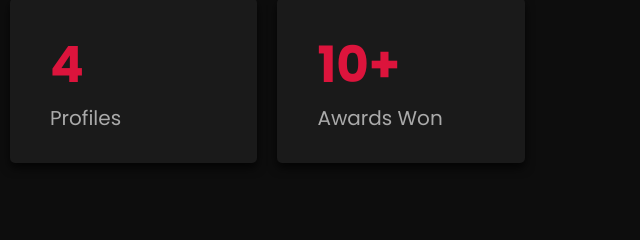
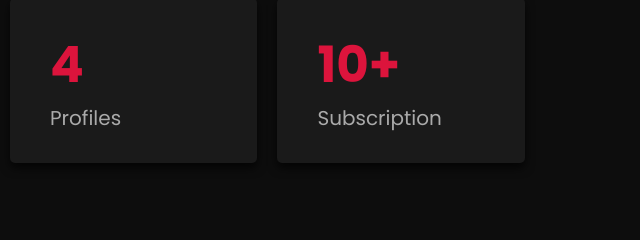
Before and after one commit to GNiruthian/demian-s-technology, a plain HTML site: page about.html in a window 1280 px wide. Shown: the part 383-623 px from the top of the page, 640-1280 px from the left. Drawn offline with Linux system fonts and the light colour scheme.

Commit message:
Update about.html

```diff
--- a/about.html
+++ b/about.html
@@ -80,7 +80,7 @@
 
                 <div class="box">
                     <h3>10+</h3>
-                    <p>awards won</p>
+                    <p>Subscription</p>
                 </div>
 
             </div>
```
